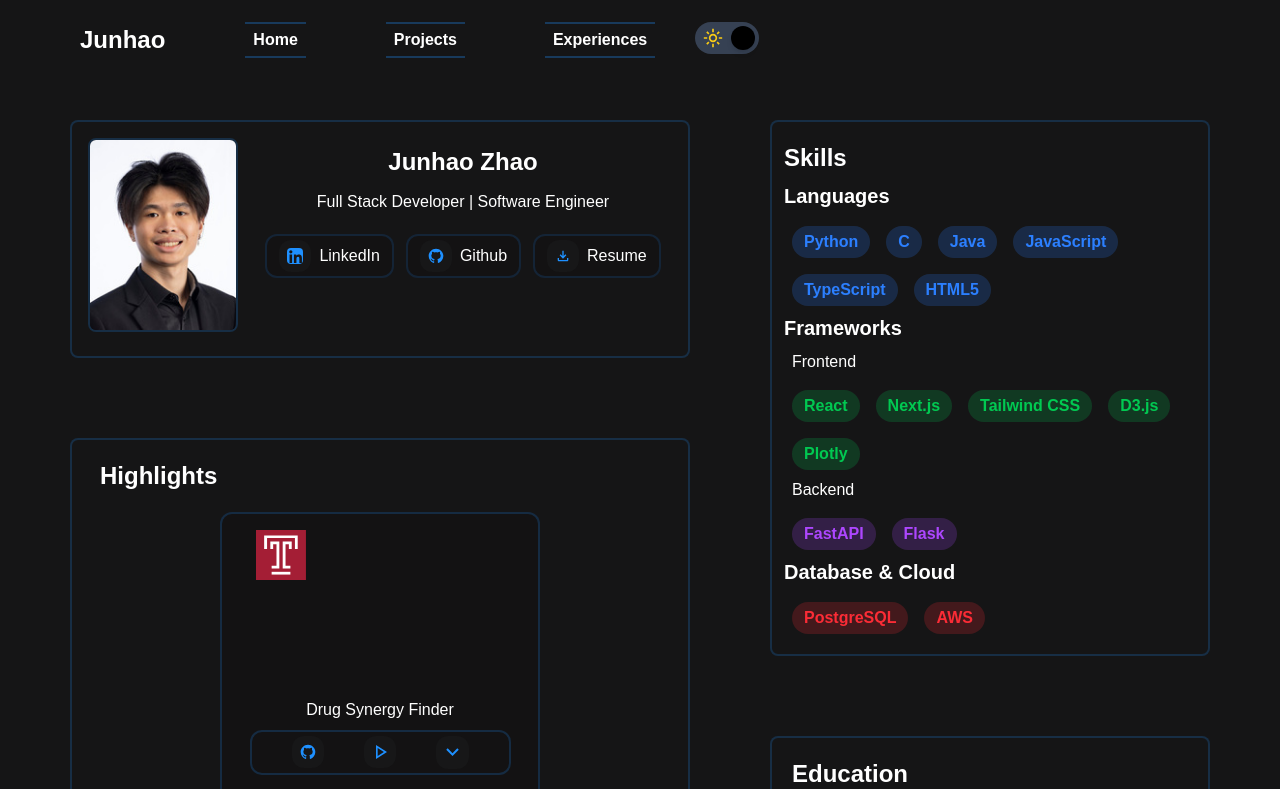
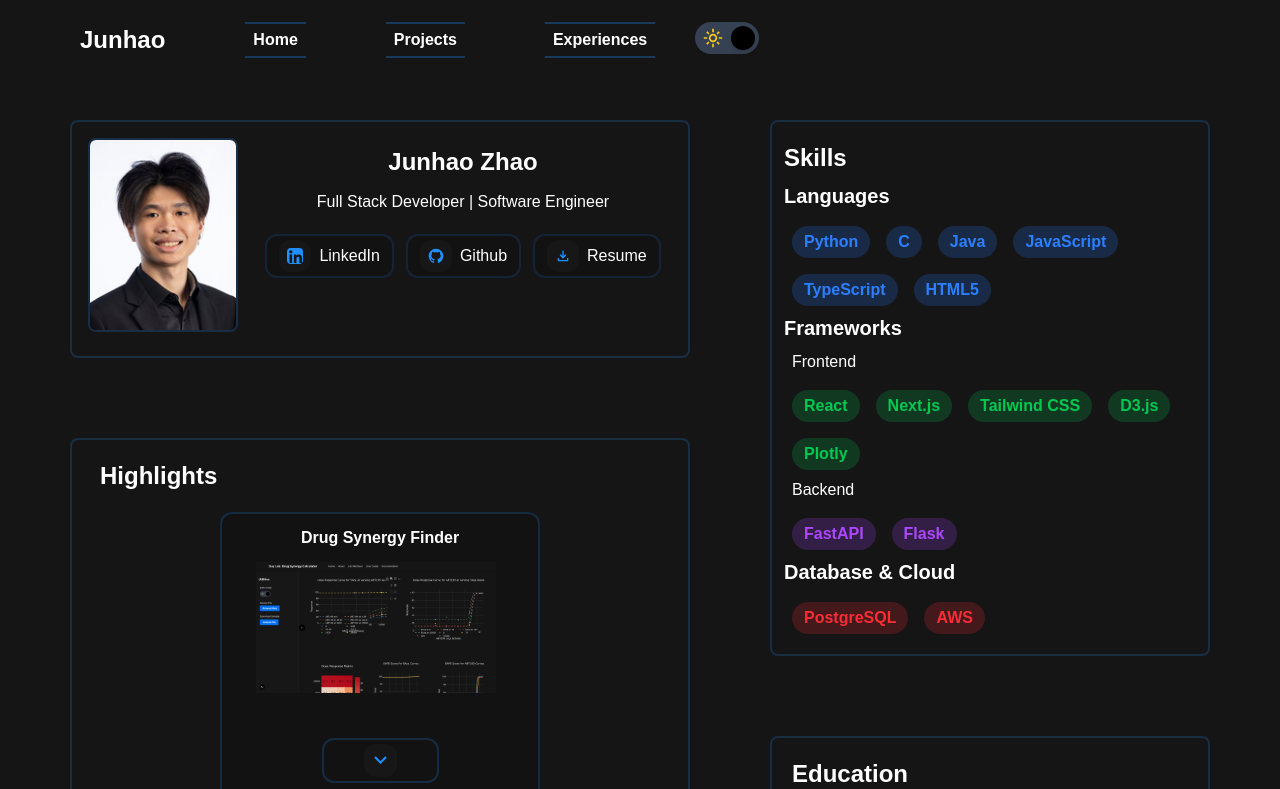
Before and after one commit to jzhao234/JunhaoZhao_Portfolio, a Next.js app: page / in a window 1280 px wide. Shown: the top 789 px of the page. Built offline with nearby package versions, Linux system fonts and the light colour scheme.

Commit message:
fixed bug in projectsItem, changed highlight card to adapt, also changed title positioning for projectsItem.

```diff
--- a/src/components/Highlights/HighlightsCard.tsx
+++ b/src/components/Highlights/HighlightsCard.tsx
@@ -10,14 +10,12 @@ export default function Highlights(){
             <div className="flex justify-center">
                 <ProjectItem
                     id = "synergy"
-                    image={<Image src = "/logo/Temple-Logo-T-Header.svg" alt = "Temple"width={50} height={50} />}
+                    image={<Image src = "/projects/Drug_Synergy_Finder.png" alt = "Drug Synergy Finder Photo" width={300} height={100}/>}
                     name="Drug Synergy Finder"
-                    description1={"- Built a full-stack web application using Next.js, Tailwind CSS, and FastAPI to calculate and visualize drug synergies using interactive data visualizations for cancer treatment research"}
-                    description2={"- Helped refine drug synergy models by contributing code, analyzing outputs, and proposing algorithmic improvements based on outputs using experimental data from research team"}
-                    description3={"- Provided technical insights in journal talks and weekly lab meetings to improve research outcomes"}
-                    skills={["Next.js", "TypeScript", "Python", "Plotly", "FastAPI"]}
-                    githubLink={"https://github.com/jzhao234/JunhaoZhao_Portfolio"}
-                    demoLink={"https://junhao-zhao-portfolio.vercel.app/experiences"}
+                    description1={"- Built a full-stack web application to calculate and visualize drug synergies for cancer treatment research"}
+                    description2={"- Used Next.js, TypeScript and Tailwind CSS to build the frontend and FastAPI and Python for the backend"}
+                    description3={"- Visualize results using Plotly and D3.js for researchers to quickly analyze results with a comprehensive SAPE score for a subjective overview"}
+                    skills={["Next.js", "Python", "TypeScript", "Tailwind CSS", "Plotly", "D3.js", "FastAPI"]}
                 />
             </div>
 
--- a/src/components/Project/ProjectItem.tsx
+++ b/src/components/Project/ProjectItem.tsx
@@ -80,7 +80,7 @@ export default function ProjectItem({id, image, name, description1, description2
     function availableDemoLink(){
         if (!demoLink) return null;
         return (
-            <a href={`${demoLink}`} target = "_blank"   rel="noopener noreferrer" className = "hover:text-[#1E90FF]">
+            <a href={`${demoLink}`} target = "_blank"   rel="noopener noreferrer" className = "hover:text-[#1E90FF] hover:pointer">
                 <div className="relative group">
                     <svg xmlns="http://www.w3.org/2000/svg" height="40px" viewBox="0 -960 960 960" width="40px" fill="currentColor" className="p-1 bg-white dark:bg-[#171718] rounded-xl fill-current text-[#1E90FF] h-8 w-8">
                         <path d="M320-202v-560l440 280-440 280Zm66.67-280Zm0 158.67L636-482 386.67-640.67v317.34Z"/>
@@ -98,21 +98,15 @@ export default function ProjectItem({id, image, name, description1, description2
     return(
         <div ref={parentRef} onClick={toggleDropdown} id={id} className = "w-80 flex-col cursor-pointer my-3 p-2 text-black bg-white dark:text-white dark:bg-[#131213] border-2 border-[#1E90FF]/20 rounded-xl" >
             <div className = "flex flex-col justify-between items-center">
+                <div className = "flex flex-col">
+                    <p className = "py-1 font-bold text-center">{name}</p>
+                </div>
                 <div className = "flex-shrink-0 w-60 h-40 ml-1 mr-3 my-2">
                     {image}
                 </div>
-                <div className="flex items-center adjust-center">
-                    <div className = "flex flex-col">
-                        <p className = "font-medium text-center">{name}</p>
-                    </div>
-                </div>
                 <div className="border-2 border-[#1E90FF]/20 rounded-xl py-1 px-2 flex space-x-10 my-2 px-10">
-                    <div>
-                        {availableGithubLink()}
-                    </div>
-                    <div>
-                        {availableDemoLink()}
-                    </div>
+                    {availableGithubLink()}
+                    {availableDemoLink()}
                     <div className = "relative group flex justify-end items-center text-[#1E90FF] bg-white dark:bg-[#171718] rounded-xl p-1">
                         <svg xmlns="http://www.w3.org/2000/svg" height="25px" viewBox="0 -960 960 960" width="25px" fill="currentColor" className = {`transform transition-transform duration-300 ${isOpen ? "rotate-180" : ""}`}>
                             <path d="M480-344 240-584l56-56 184 184 184-184 56 56-240 240Z"/>
```
